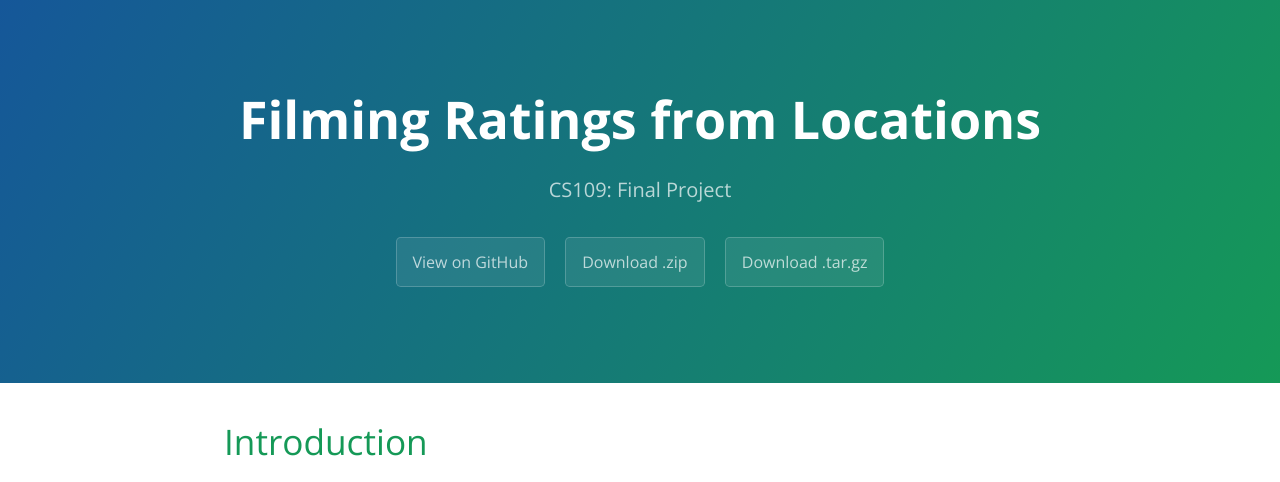
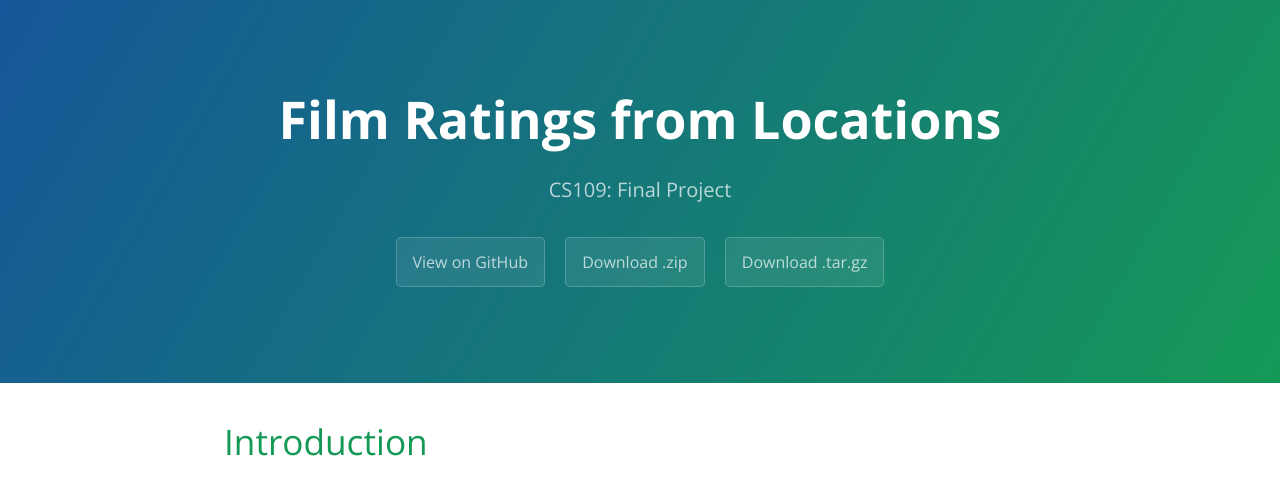
Before and after one commit to zhiqianseah/CS109finalproj, a plain HTML site: page index.html in a window 1280 px wide. Shown: the top 482 px of the page. Drawn offline with nearby package versions, Linux system fonts and the light colour scheme.

```diff
--- a/index.html
+++ b/index.html
@@ -2,7 +2,7 @@
 <html lang="en-us">
   <head>
     <meta charset="UTF-8">
-    <title>Filming Ratings from Locations by zhiqianseah</title>
+    <title>Film Ratings from Locations by zhiqianseah</title>
     <meta name="viewport" content="width=device-width, initial-scale=1">
     <link rel="stylesheet" type="text/css" href="stylesheets/normalize.css" media="screen">
     <link href='https://fonts.googleapis.com/css?family=Open+Sans:400,700' rel='stylesheet' type='text/css'>
@@ -11,7 +11,7 @@
   </head>
   <body>
     <section class="page-header">
-      <h1 class="project-name">Filming Ratings from Locations</h1>
+      <h1 class="project-name">Film Ratings from Locations</h1>
       <h2 class="project-tagline">CS109: Final Project</h2>
       <a href="https://github.com/zhiqianseah/CS109finalproj" class="btn">View on GitHub</a>
       <a href="https://github.com/zhiqianseah/CS109finalproj/zipball/master" class="btn">Download .zip</a>
@@ -153,7 +153,7 @@
 <p><img src="https://prosimianmedia.files.wordpress.com/2014/11/interstellar-23.jpg" alt="Interstellar"></p>
 
       <footer class="site-footer">
-        <span class="site-footer-owner"><a href="https://github.com/zhiqianseah/CS109finalproj">Filming Ratings from Locations</a> is maintained by <a href="https://github.com/zhiqianseah">zhiqianseah</a>.</span>
+        <span class="site-footer-owner"><a href="https://github.com/zhiqianseah/CS109finalproj">Film Ratings from Locations</a> is maintained by <a href="https://github.com/zhiqianseah">zhiqianseah</a>.</span>
 
         <span class="site-footer-credits">This page was generated by <a href="https://pages.github.com">GitHub Pages</a> using the <a href="https://github.com/jasonlong/cayman-theme">Cayman theme</a> by <a href="https://twitter.com/jasonlong">Jason Long</a>.</span>
       </footer>
```
Also changed, not shown: params.json (+1 -1 lines).
